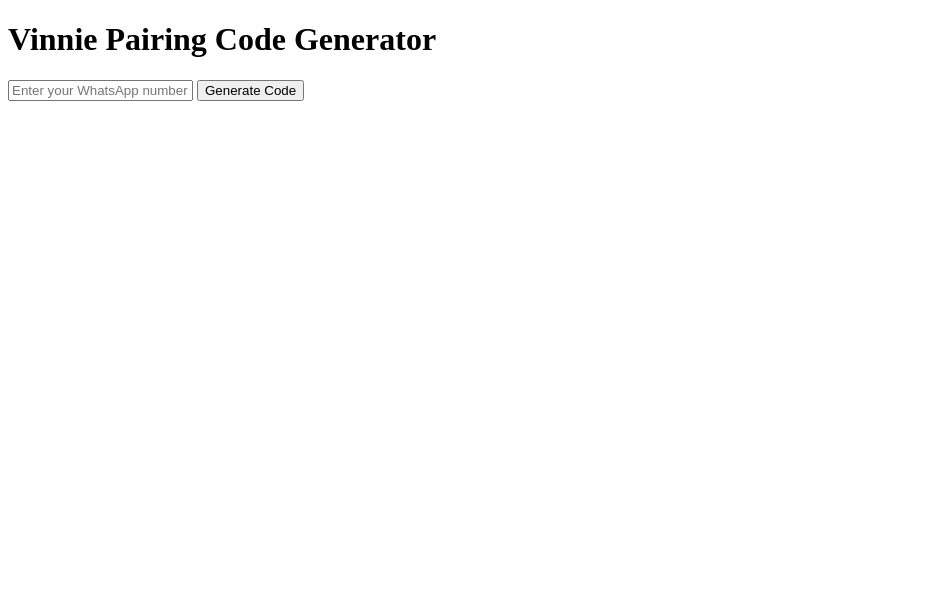
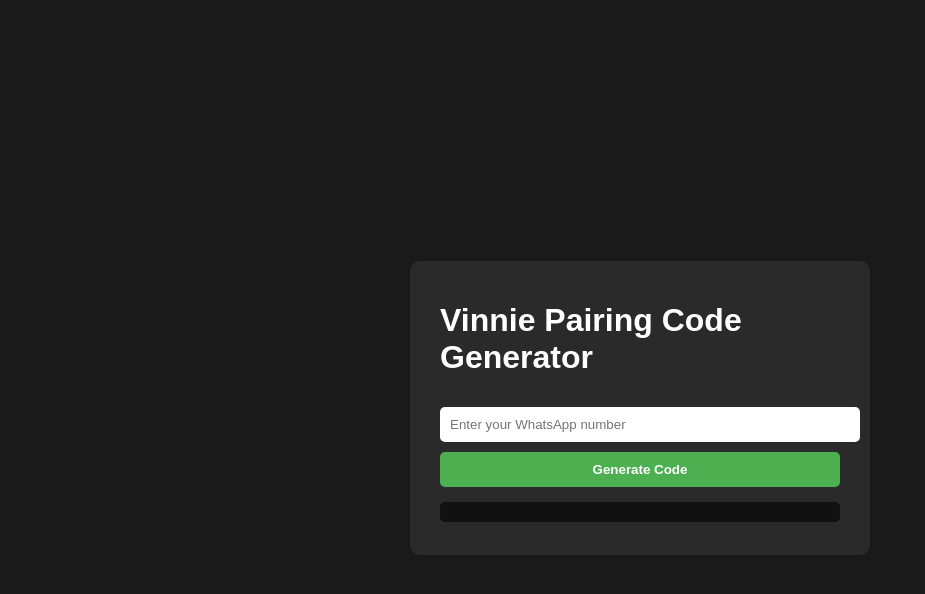
Before and after one commit to Vinniepaz2345/Vinnie-pairing, a website: page pair.html in a window 1280 px wide. Shown: the whole page, without its empty margins (0-925 px from the left). Drawn offline with Linux system fonts and the light colour scheme.

Commit message:
Update pair.html

```diff
--- a/pair.html
+++ b/pair.html
@@ -5,7 +5,42 @@
   <meta name="viewport" content="width=device-width, initial-scale=1.0"/>
   <title>Vinnie Pairing Code</title>
   <style>
-
+    body {
+  font-family: Arial, sans-serif;
+  background: #1a1a1a;
+  color: white;
+  display: flex;
+  justify-content: center;
+  align-items: center;
+  height: 100vh;
+}
+.container {
+  background: #2a2a2a;
+  padding: 20px 30px;
+  border-radius: 10px;
+  width: 90%;
+  max-width: 400px;
+}
+input, button {
+  width: 100%;
+  padding: 10px;
+  margin-top: 10px;
+  border-radius: 5px;
+  border: none;
+}
+button {
+  background-color: #4caf50;
+  color: white;
+  font-weight: bold;
+}
+pre {
+  margin-top: 15px;
+  background: #111;
+  padding: 10px;
+  border-radius: 5px;
+  white-space: pre-wrap;
+  word-wrap: break-word;
+}
   </style>
 </head>
 <body>
```
